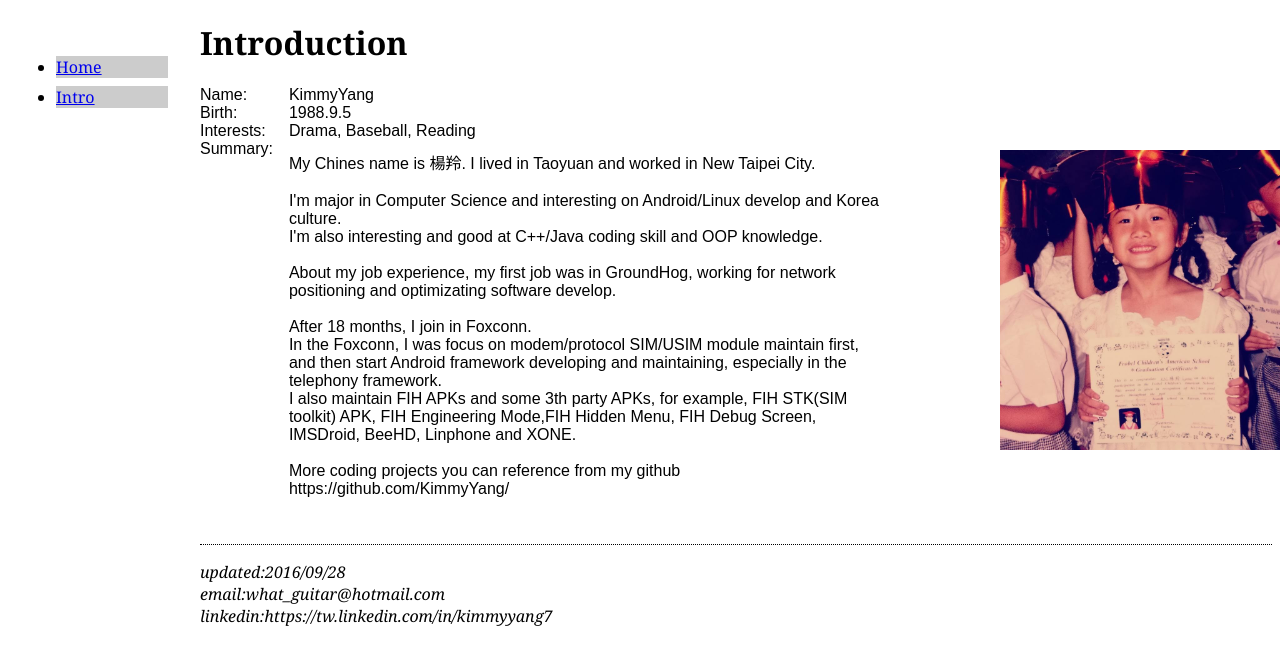
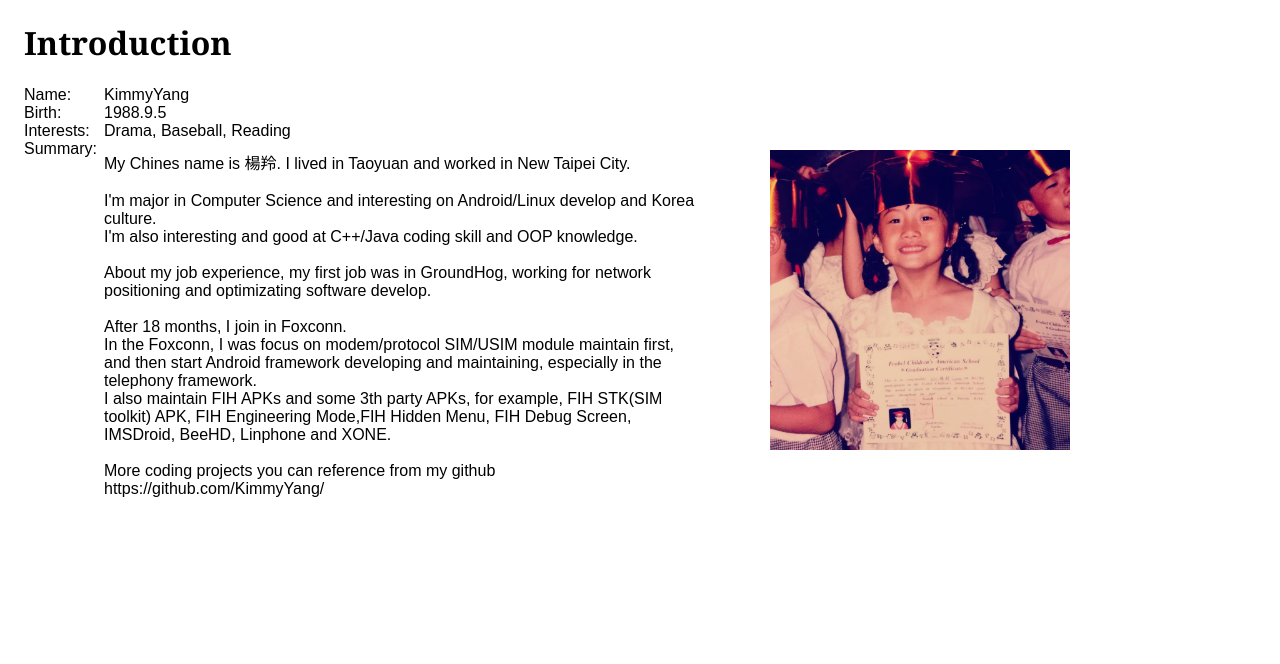
Before and after one commit to KimmyYang/KimmyYang.github.io, a plain HTML site: page Intro.html in a window 1280 px wide. Drawn offline with Linux system fonts and the light colour scheme.

Commit message:
Modify index page, loading sub-page in fixed div

```diff
--- a/Intro.html
+++ b/Intro.html
@@ -5,17 +5,18 @@
   <!--<link rel="stylesheet" href="intro_style.css">-->
   <style type="text/css">
 body{
-    padding-left:12em;
+    padding-left:1em;
     color:black;
     font-family: Georgia,"Times New Roman",Arial;
 }
 #title_body{
+    position:absolute;
     color:black;
     font-family: sans-serif;
     float:left;
 }
 #content_body{
-    margin-left:1em;
+    margin-left:5em;
     color:black;
     font-family: sans-serif;
     float:left;
@@ -26,59 +27,26 @@ body{
     width:600px;
     height:500px;
     border:2px;
-
+    margin-left=10px;
 }
 #my_photo{
     position:absolute;
+    margin-left=10px;
     top:150px;
-    left:1000px;
+    left:770px;
     width:300px;
 }
-/* */
-ul.navbar{
-    position:absolute;
-    top:2em;
-    left:1em;
-    width:7em;
-}
-ul.navbar li{
-    background:#cccccc;
-    margin:0.5em 0;
-    /*padding:0.3em;*/
-}
-address{
-    margin-top: 30em;
-    padding-top: 1em;
-    border-top: thin dotted;
-}
-  </style>
+</style>
 
 </head>
 
-<!--
-<body id="title">
-<h1>Introduction</h1>
-</body>
-<body id="title_body">
-Name:
-</body>
-<body id="content_body">
-KimmyYang
-</body>
--->
-<!-- <font size="4"><b>Name:</b></font>KimmyYang<br> -->
-<!-- <font size="4"><b>Birth:</b></font>1988.9.5<br> -->
 <body>
 
-<!-- 目錄 -->
-<ul class="navbar">
-    <li><a href="index.html">Home</a>
-    <li><a href="Intro.html">Intro</a>
-</ul>
 
 <!-- 主要內容 -->
-
+<div id="title">
 <h1>Introduction</h1>
+</div>
 <div id="title_body" >
 Name:<br>
 Birth:<br>
@@ -106,15 +74,6 @@ More coding projects you can reference from my github https://github.com/KimmyYa
 </div>
 </div>
 <img id="my_photo" src=pic/myPhoto2.jpg>
-<!-- 簽名和日期 -->
-
-<address>
-    updated:2016/09/28<br>
-    email:what_guitar@hotmail.com<br>
-    linkedin:https://tw.linkedin.com/in/kimmyyang7
-
-
-</address>
 
 </body>
 </html>
--- a/index_style.css
+++ b/index_style.css
@@ -21,7 +21,7 @@ ul.navbar li{
     /*padding:0.3em;*/
 }
 address{
-    margin-top: 30em;
+    margin-top: 40em;
     padding-top: 1em;
     border-top: thin dotted;
 }
```
Also changed, not shown: Home.html (added, +24 -0 lines), index.html (+30 -15 lines).
